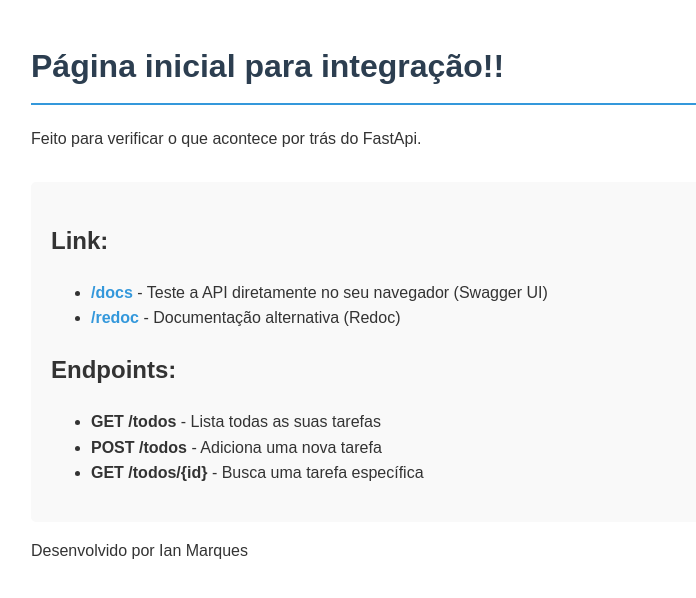
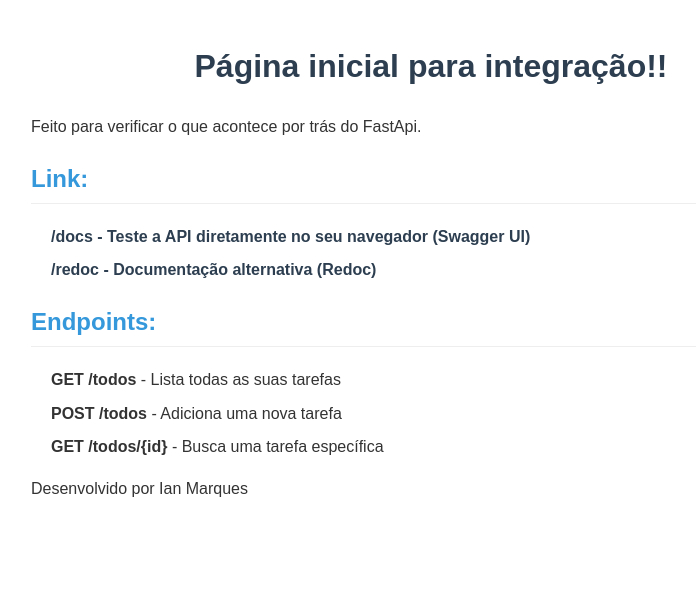
Before and after one commit to IanRMarques/Teste-de-integra-o-basic, a FastAPI app: page / in a window 1280 px wide. Shown: the top 598 px of the page, without its empty margins (209-905 px from the left). Run offline with FastAPI, Linux system fonts and the light colour scheme.

Commit message:
Update home.html

```diff
--- a/templates/home.html
+++ b/templates/home.html
@@ -4,7 +4,7 @@
     <title>API de Tarefas</title>
     <style>
         body {
-            font-family: 'Arial', sans-serif;
+            font-family: Arial, sans-serif;
             line-height: 1.6;
             max-width: 800px;
             margin: 0 auto;
@@ -13,22 +13,28 @@
         }
         h1 {
             color: #2c3e50;
-            border-bottom: 2px solid #3498db;
-            padding-bottom: 10px;
+            text-align: center;
         }
-        .links {
-            margin-top: 30px;
-            background: #f9f9f9;
-            padding: 20px;
-            border-radius: 5px;
+        h2 {
+            color: #3498db;
+            border-bottom: 1px solid #eee;
+            padding-bottom: 5px;
+        }
+        ul {
+            padding-left: 20px;
+            list-style-type: none;
+        }
+        li {
+            margin-bottom: 8px;
         }
         a {
-            color: #3498db;
+            color: #2c3e50;
             text-decoration: none;
             font-weight: bold;
         }
         a:hover {
             text-decoration: underline;
+            color: #3498db;
         }
     </style>
 </head>
@@ -36,11 +42,10 @@
     <h1>Página inicial para integração!!</h1>
     <p>Feito para verificar o que acontece por trás do FastApi.</p>
 
-    <div class="links">
     <h2>Link:</h2>
     <ul>
-            <li><a href="/docs" target="_blank">/docs</a> - Teste a API diretamente no seu navegador (Swagger UI)</li>
-            <li><a href="/redoc" target="_blank">/redoc</a> - Documentação alternativa (Redoc)</li>
+        <li><a href="/docs" target="_blank"><strong>/docs</strong> - Teste a API diretamente no seu navegador (Swagger UI)</a></li>
+        <li><a href="/redoc" target="_blank"><strong>/redoc</strong> - Documentação alternativa (Redoc)</a></li>
     </ul>
 
     <h2>Endpoints:</h2>
@@ -49,7 +54,7 @@
         <li><strong>POST /todos</strong> - Adiciona uma nova tarefa</li>
         <li><strong>GET /todos/{id}</strong> - Busca uma tarefa específica</li>
     </ul>
-    </div>
+
     <p>Desenvolvido por Ian Marques</p>
 </body>
 </html>
```
Lines whose indentation alone changed are shown as unchanged.
